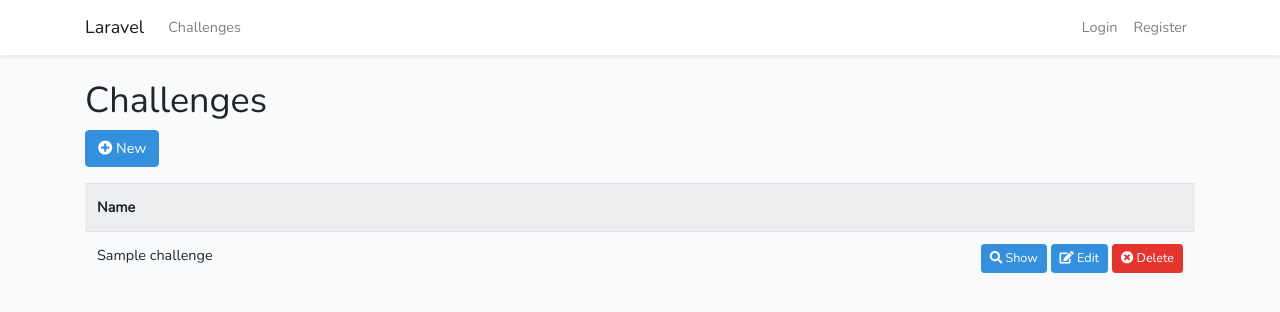
After one commit to cylab-be/ctf, a Laravel app: page /app/challenges in a window 1280 px wide. The commit adds this page. Shown: the top 312 px of the page. Run offline with Laravel 8, Linux system fonts and the light colour scheme; tables that the repository leaves empty hold one stand-in row (values such as "Sample post"); style sheets or scripts are compiled from the project's sources.

Commit message:
Create challenge resource

```diff
--- /dev/null
+++ b/app/Challenge.php
@@ -0,0 +1,16 @@
+<?php
+
+namespace App;
+
+use Illuminate\Database\Eloquent\Model;
+
+class Challenge extends Model
+{
+    protected $dateFormat = 'U';
+
+    public function __construct(array $attributes = array()) {
+        $this->time_start = time();
+        $this->time_end = time() + 7200;
+        parent::__construct($attributes);
+    }
+}
--- /dev/null
+++ b/app/Http/Controllers/ChallengeController.php
@@ -0,0 +1,120 @@
+<?php
+namespace App\Http\Controllers;
+
+use App\Challenge;
+use Illuminate\Support\Facades\Auth;
+use Illuminate\Support\Facades\Validator;
+use Illuminate\Support\Str;
+use Illuminate\Http\Request;
+
+class ChallengeController extends Controller
+{
+
+    public function __construct()
+    {
+        // Uncomment to require authentication
+        // $this->middleware('auth');
+    }
+
+    /**
+     * Get a validator for an incoming registration request.
+     *
+     * @param  array  $data
+     * @return \Illuminate\Contracts\Validation\Validator
+     */
+    protected function validator(array $data)
+    {
+        return Validator::make($data, [
+            'name' => 'required|string|regex:/^[a-zA-Z0-9\s-\.]+$/|max:255',
+            'time_start' => 'required|integer',
+            'time_end' => 'required|integer'
+        ]);
+    }
+
+    /**
+     * Display a listing of the resource.
+     *
+     * @return \Illuminate\Http\Response
+     */
+    public function index()
+    {
+        return view("challenge.index", array("challenges" => Challenge::all()->sortBy("name")));
+    }
+
+    /**
+     * Show the form for creating a new resource.
+     * We use the same view for create and update => provide an empty Challenge.
+     *
+     * @return \Illuminate\Http\Response
+     */
+    public function create()
+    {
+        return view("challenge.edit", ["challenge" => new Challenge()]);
+    }
+
+    /**
+     * Store a newly created resource in storage.
+     *
+     * @param  \Illuminate\Http\Request  $request
+     * @return \Illuminate\Http\Response
+     */
+    public function store(Request $request)
+    {
+        $this->validator($request->all())->validate();
+
+        $challenge = new Challenge();
+        $challenge->name = $request->name;
+        $challenge->code = Str::random(6);
+        $challenge->time_start = $request->time_start;
+        $challenge->time_end = $request->time_end;
+        $challenge->save();
+        return redirect(action('ChallengeController@index'));
+    }
+
+    /**
+     * Display the specified resource.
+     *
+     * @param  Challenge $challenge     * @return \Illuminate\Http\Response
+     */
+    public function show(Challenge $challenge)
+    {
+        return view("challenge.show", array("challenge" => $challenge));
+    }
+
+    /**
+     * Show the form for editing the specified resource.
+     *
+     * @param  Challenge $challenge     * @return \Illuminate\Http\Response
+     */
+    public function edit(Challenge $challenge)
+    {
+        return view("challenge.edit", array("challenge" => $challenge));
+    }
+
+    /**
+     * Update the specified resource in storage.
+     *
+     * @param  \Illuminate\Http\Request  $request
+     * @param  Challenge $challenge     * @return \Illuminate\Http\Response
+     */
+    public function update(Request $request, Challenge $challenge)
+    {
+        $this->validator($request->all())->validate();
+
+        $challenge->name = $request->name;
+        $challenge->save();
+        return redirect(action('ChallengeController@index'));
+    }
+
+    /**
+     * Remove the specified resource from storage.
+     *
+     * @param  int  $id
+     * @return \Illuminate\Http\Response
+     */
+    public function destroy($id)
+    {
+        Challenge::find($id)->delete();
+        return redirect(action("ChallengeController@index"));
+    }
+}
--- /dev/null
+++ b/resources/views/challenge/index.blade.php
@@ -0,0 +1,47 @@
+@extends('layouts.app')
+
+@section('title', 'Challenges')
+
+@section('content')
+<div class="container">
+    <h1>Challenges</h1>
+    <p>
+        <a href="{{ action('ChallengeController@create') }}" class="btn btn-primary">
+            <i class="fas fa-plus-circle"></i> New
+        </a>
+    </p>
+
+    <table class="table table-striped">
+        <tr>
+            <th>Name</th>
+            <th></th>
+        </tr>
+        @foreach($challenges as $challenge)
+        <tr>
+            <td>{{ $challenge->name }}</td>
+            <td class="text-right">
+                <a class="btn btn-primary btn-sm"
+                   href="{{ action('ChallengeController@show', ['challenge' => $challenge]) }}">
+                    <i class="fas fa-search"></i> Show
+                </a>
+
+                <a class="btn btn-primary btn-sm"
+                   href="{{ action('ChallengeController@edit', ['challenge' => $challenge]) }}">
+                    <i class="fas fa-edit"></i> Edit
+                </a>
+
+                <form method="POST"
+                      action="{{ action('ChallengeController@destroy', ['challenge' => $challenge]) }}"
+                      style="display: inline-block">
+                    {{ csrf_field() }}
+                    {{ method_field("DELETE") }}
+                    <button class="btn btn-danger btn-sm">
+                        <i class="fas fa-times-circle"></i> Delete
+                    </button>
+                </form>
+            </td>
+        </tr>
+        @endforeach
+    </table>
+</div>
+@endsection
--- a/resources/views/layouts/app.blade.php
+++ b/resources/views/layouts/app.blade.php
@@ -33,7 +33,9 @@
                 <div class="collapse navbar-collapse" id="navbarSupportedContent">
                     <!-- Left Side Of Navbar -->
                     <ul class="navbar-nav mr-auto">
-
+                        <li class="nav-item">
+                            <a class="nav-link" href="{{ action('ChallengeController@index') }}">Challenges</a>
+                        </li>
                     </ul>
 
                     <!-- Right Side Of Navbar -->
--- a/routes/web.php
+++ b/routes/web.php
@@ -18,3 +18,5 @@ Route::get('/', function () {
 Auth::routes();
 
 Route::get('/home', 'HomeController@index')->name('home');
+
+Route::resource('app/challenges', 'ChallengeController');
```
Also changed, not shown: resources/views/challenge/edit.blade.php (added, +84 -0 lines), resources/views/challenge/show.blade.php (added, +34 -0 lines), database/migrations/2020_01_25_113706_create_challenges_table.php (added).
